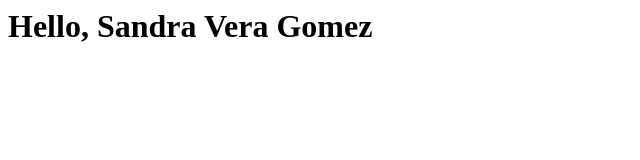
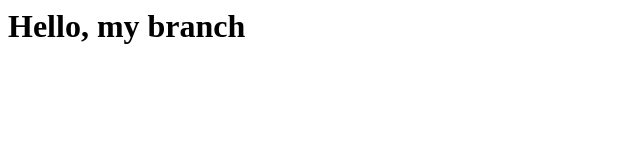
Before and after one commit to sandra-vera1/PracticeGit, a plain HTML site: page index.html in a window 1280 px wide. Shown: the whole page, without its empty margins (0-640 px from the left). Drawn offline with Linux system fonts and the light colour scheme.

Commit message:
added new branch

```diff
--- a/index.html
+++ b/index.html
@@ -1 +1 @@
-<h1>Hello, Sandra Vera Gomez</h1>
+<h1>Hello, my branch</h1>
```
